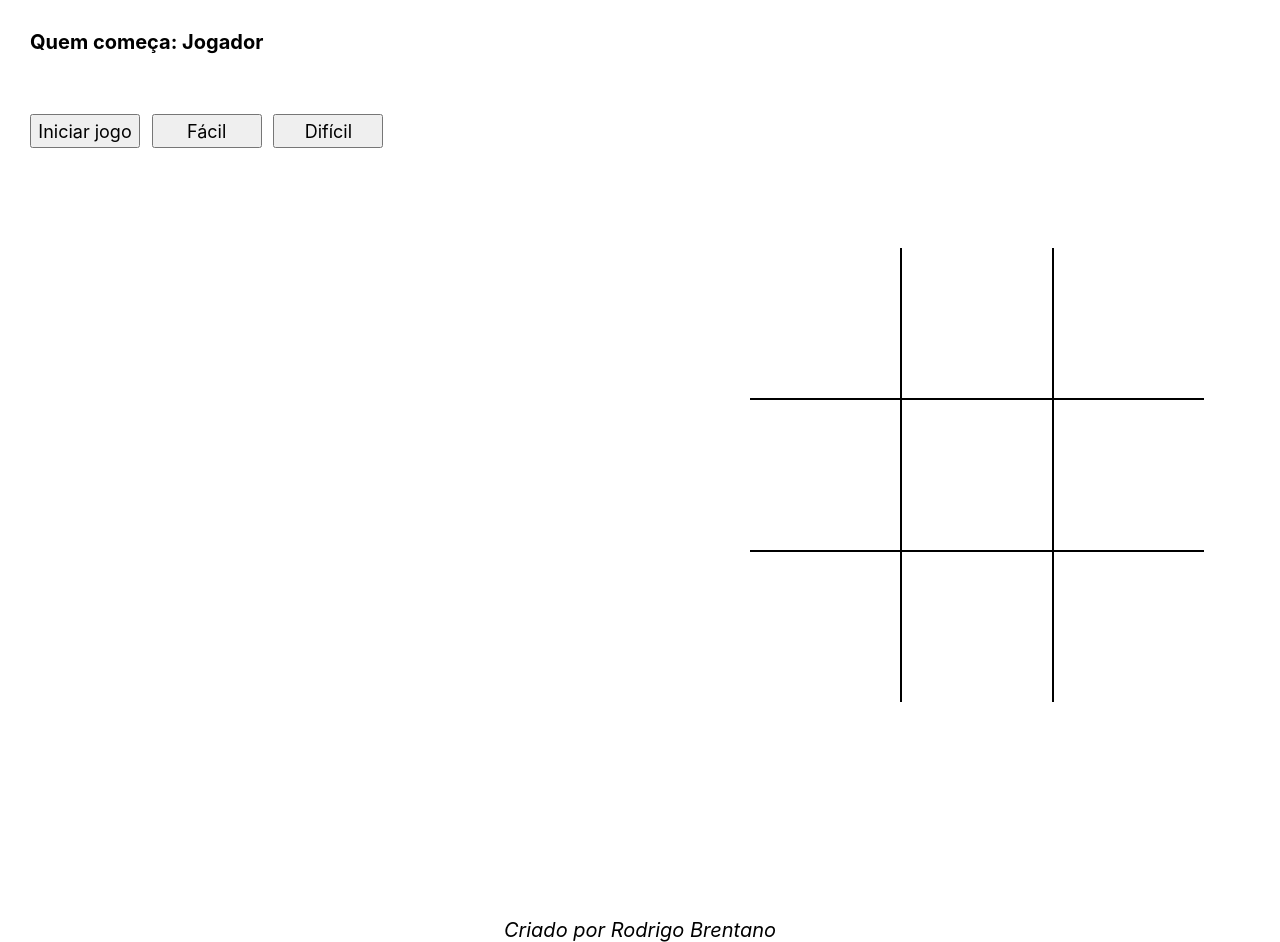
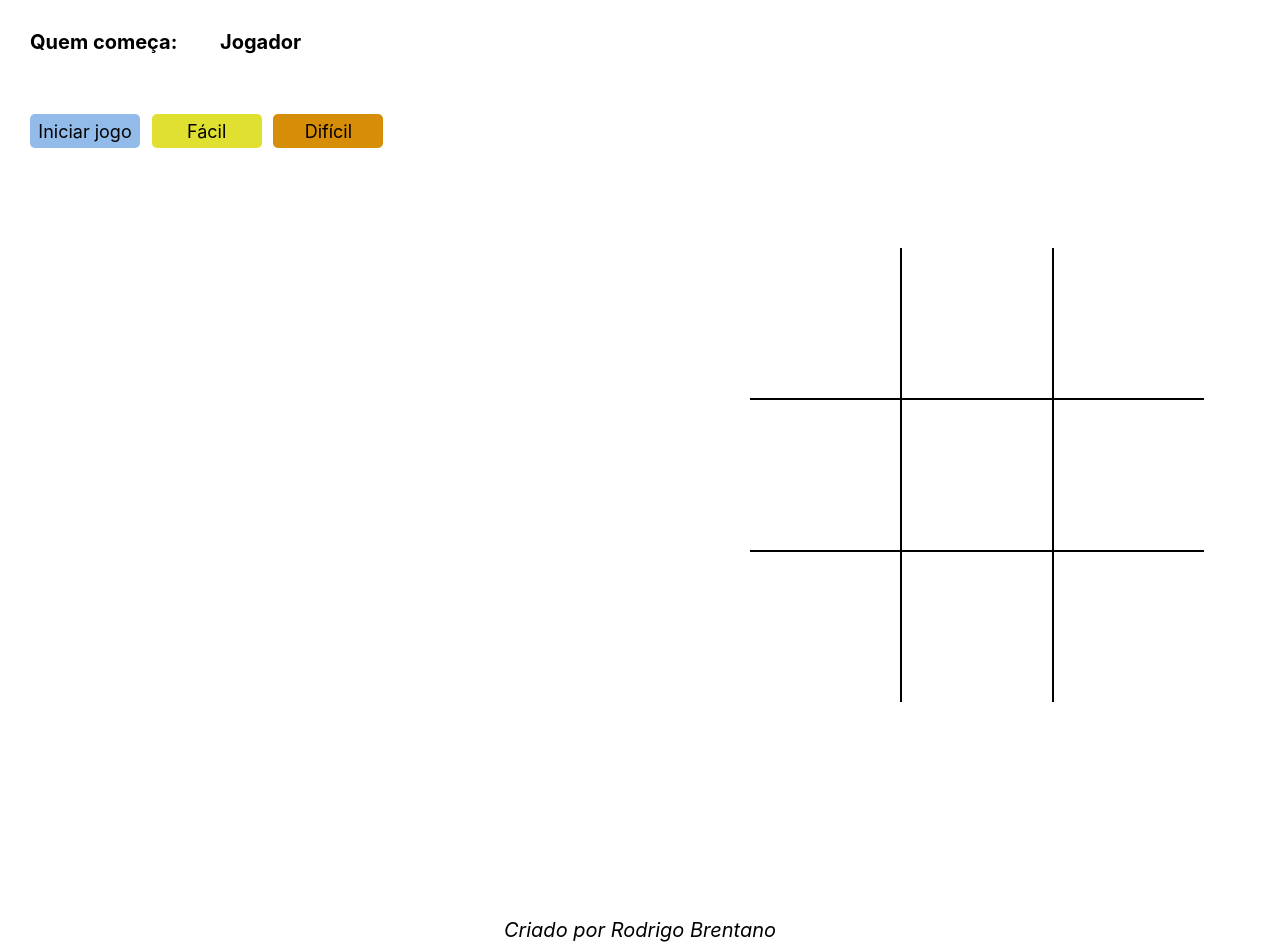
Before and after one commit to RodrigoBJJ94/jogo-da-velha-vs-cpu-javascript-html-css, a plain HTML site: page index.html in a window 1280 px wide. Drawn offline with Linux system fonts and the light colour scheme.

Commit message:
Version 1.25

```diff
--- a/assets/css/style.css
+++ b/assets/css/style.css
@@ -15,10 +15,22 @@ button {
     margin: 3rem;
     width: 11rem;
     height: 3.4rem;
+    border: none;
+    background-color: rgb(146, 187, 233);
+    border-radius: 0.5rem;
 }
 
 .button-b {
     margin-left: -2rem;
+    background: rgb(224, 224, 49);
+    border: none;
+    border-radius: 0.5rem;
+}
+
+.b2 {
+    background: rgb(214, 142, 8);
+    border: none;
+    border-radius: 0.5rem;
 }
 
 footer p {
--- a/assets/js/index.js
+++ b/assets/js/index.js
@@ -286,11 +286,11 @@
             if (whosStart === 1) {
                 whosStart = 0;
                 whosPlay = whosStart;
-                document.querySelector('.whos-start').innerHTML = 'Quem começa: Jogador';
+                document.querySelector('.whos-start').innerHTML = 'Quem começa: &nbsp;&nbsp;&nbsp;&nbsp;&nbsp;&nbsp;&nbsp;&nbsp;Jogador';
             } else {
                 whosStart = 1;
                 whosPlay = whosStart;
-                document.querySelector('.whos-start').innerHTML = 'Quem começa: CPU';
+                document.querySelector('.whos-start').innerHTML = 'Quem começa: &nbsp;&nbsp;&nbsp;&nbsp;&nbsp;&nbsp;&nbsp;&nbsp; CPU';
                 cpuPlay();
             }
         }
--- a/index.html
+++ b/index.html
@@ -14,7 +14,7 @@
         <h2 class="whos-start">Quem joga: </h2>
         <button  onclick="start()">Iniciar jogo</button>
         <button class="button-b" onclick="easy()">Fácil</button>
-        <button class="button-b" onclick="hard()">Difícil</button>
+        <button class="button-b b2" onclick="hard()">Difícil</button>
     </div>
         <div class="div-game">
             <div id="p1" class="position-game" onclick="play(1)"></div>
```
